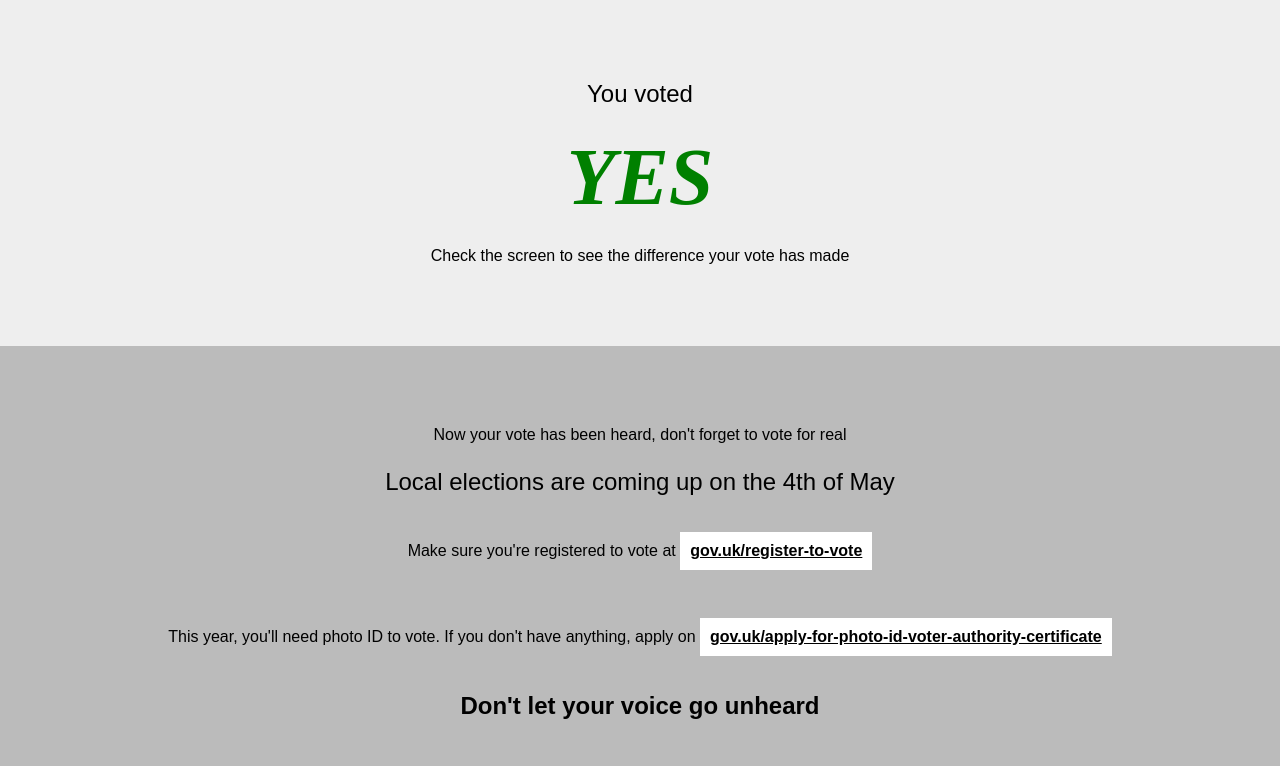
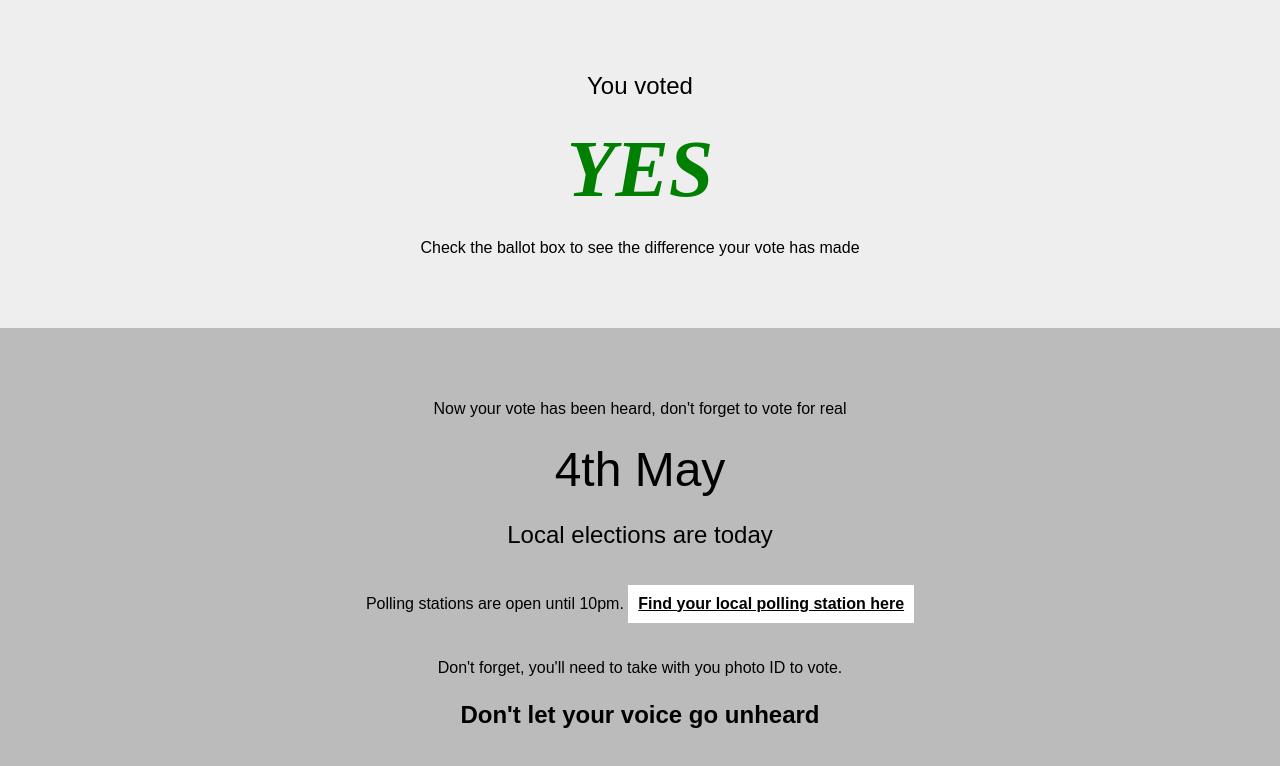
Before and after one commit to bradleysansom/vote, a plain HTML site: page yes/index.html in a window 1280 px wide. Drawn offline with Linux system fonts and the light colour scheme; no server answers.

Commit message:
final show

```diff
--- a/script.js
+++ b/script.js
@@ -1,6 +1,6 @@
 var endpoint = "https://votes-11360-default-rtdb.europe-west1.firebasedatabase.app/.json";
 var votes;
-var currentQuestion = 3;
+var currentQuestion = 4;
 
 function isEmpty(data) {
     return data.question === 0;
--- a/yes/index.html
+++ b/yes/index.html
@@ -79,6 +79,10 @@
             font-size: 1.5rem;
             font-weight: bold;
         }
+
+        span#today {
+            font-size: 3rem;
+        }
     </style>
 </head>
 
@@ -86,15 +90,15 @@
     <div class="voted">
         <span id="youVoted">You voted</span>
         <span id="choice">YES</span>
-        <span>Check the screen to see the difference your vote has made</span>
+        <span>Check the ballot box to see the difference your vote has made</span>
     </div>
     <div class="register">
         <span id="now">Now your vote has been heard, don't forget to vote for real</span>
-        <span id="local">Local elections are coming up on the 4th of May</span>
-        <span id="register">Make sure you're registered to vote at <a
-                href="https://gov.uk/register-to-vote">gov.uk/register-to-vote</a></span>
-        <span id="id">This year, you'll need photo ID to vote. If you don't have anything, apply on <a
-                href="https://gov.uk/apply-for-photo-id-voter-authority-certificate">gov.uk/apply-for-photo-id-voter-authority-certificate</a></span>
+        <span id="today">4th May</span>
+        <span id="local">Local elections are today</span>
+        <span id="register">Polling stations are open until 10pm. <a href="https://wheredoivote.co.uk">Find your
+                local polling station here</a></span>
+        <span id="id">Don't forget, you'll need to take with you photo ID to vote.</span>
         <span id="unheard">Don't let your voice go unheard</span>
     </div>
 
```
Also changed, not shown: live/index.html (+1 -1 lines), no/index.html (+6 -6 lines).
